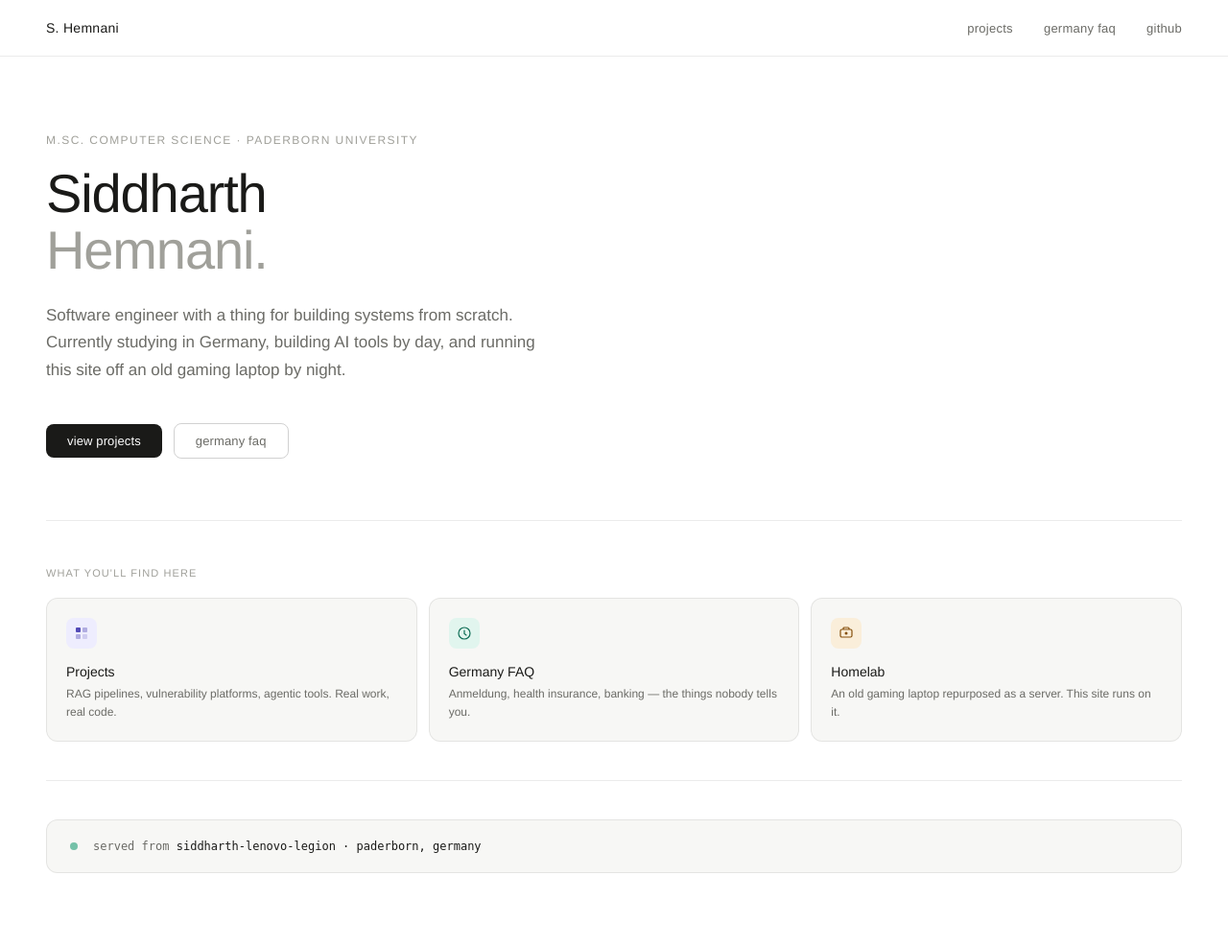
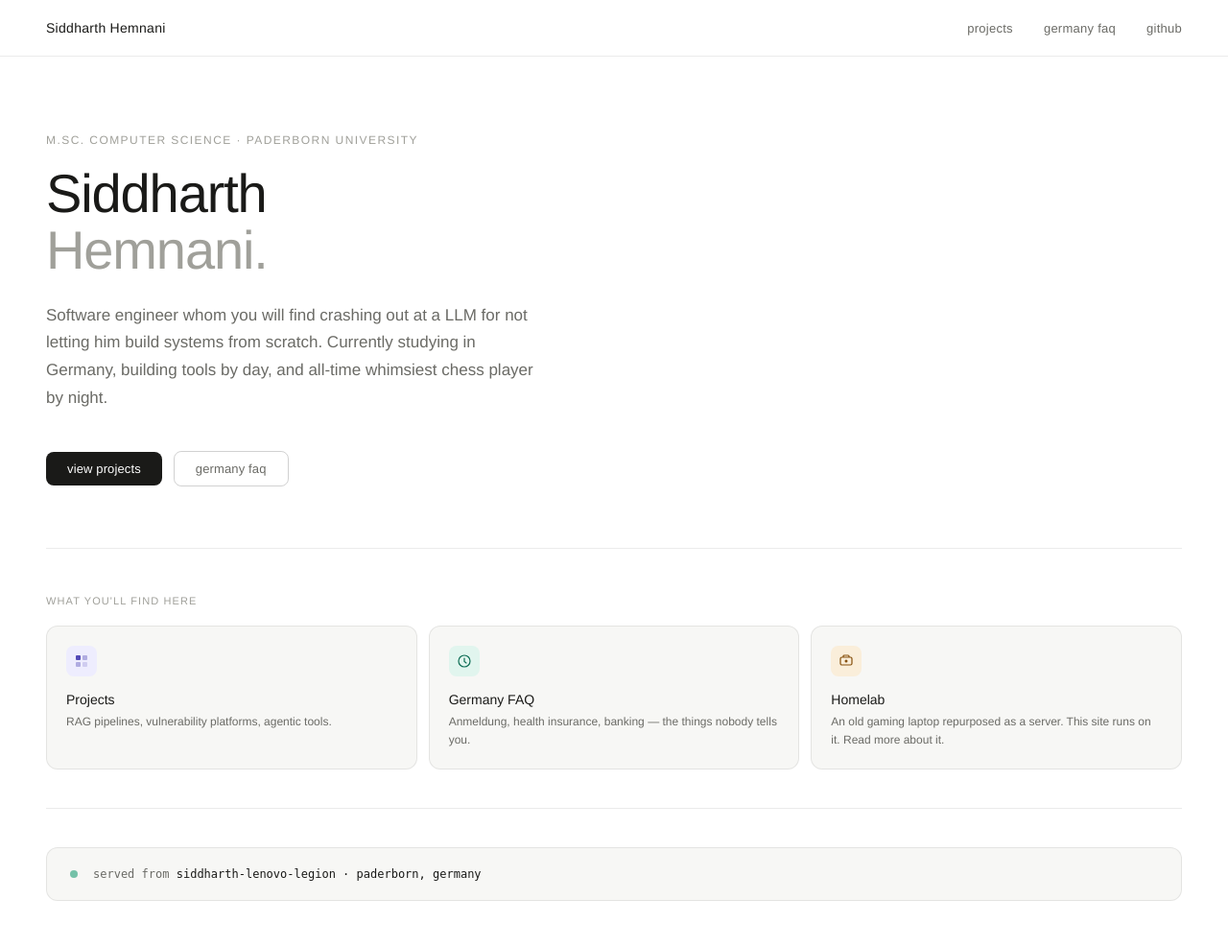
Before and after one commit to 21Siddy/portfolio-app, a Django app: page / in a window 1280 px wide. Shown: the whole page at 96% size. Before the commit the page ends 910 px from the top, so only its background shows below. Run offline with Django 5.2, Linux system fonts and the light colour scheme.

Commit message:
changed text on index

```diff
--- a/pfapp/templates/pfapp/index.html
+++ b/pfapp/templates/pfapp/index.html
@@ -10,7 +10,7 @@
 <body>
 
   <nav class="nav">
-    <span class="nav-logo">S. Hemnani</span>
+    <span class="nav-logo">Siddharth Hemnani</span>
     <ul class="nav-links">
       <li><a href="#">projects</a></li>
       <li><a href="#">germany faq</a></li>
@@ -21,7 +21,7 @@
   <div class="hero">
     <p class="hero-eyebrow">M.Sc. Computer Science · Paderborn University</p>
     <h1 class="hero-name">Siddharth<br><span>Hemnani.</span></h1>
-    <p class="hero-desc">Software engineer with a thing for building systems from scratch. Currently studying in Germany, building AI tools by day, and running this site off an old gaming laptop by night.</p>
+    <p class="hero-desc">Software engineer whom you will find crashing out at a LLM for not letting him build systems from scratch. Currently studying in Germany, building tools by day, and all-time whimsiest chess player by night.</p>
     <div class="hero-actions">
       <a href="#" class="btn-primary">view projects</a>
       <a href="#" class="btn-secondary">germany faq</a>
@@ -43,7 +43,7 @@
           </svg>
         </div>
         <p class="card-title">Projects</p>
-        <p class="card-desc">RAG pipelines, vulnerability platforms, agentic tools. Real work, real code.</p>
+        <p class="card-desc">RAG pipelines, vulnerability platforms, agentic tools.</p>
       </a>
       <a href="#" class="card">
         <div class="card-icon teal">
@@ -64,7 +64,7 @@
           </svg>
         </div>
         <p class="card-title">Homelab</p>
-        <p class="card-desc">An old gaming laptop repurposed as a server. This site runs on it.</p>
+        <p class="card-desc">An old gaming laptop repurposed as a server. This site runs on it. Read more about it.</p>
       </a>
     </div>
   </div>
```
